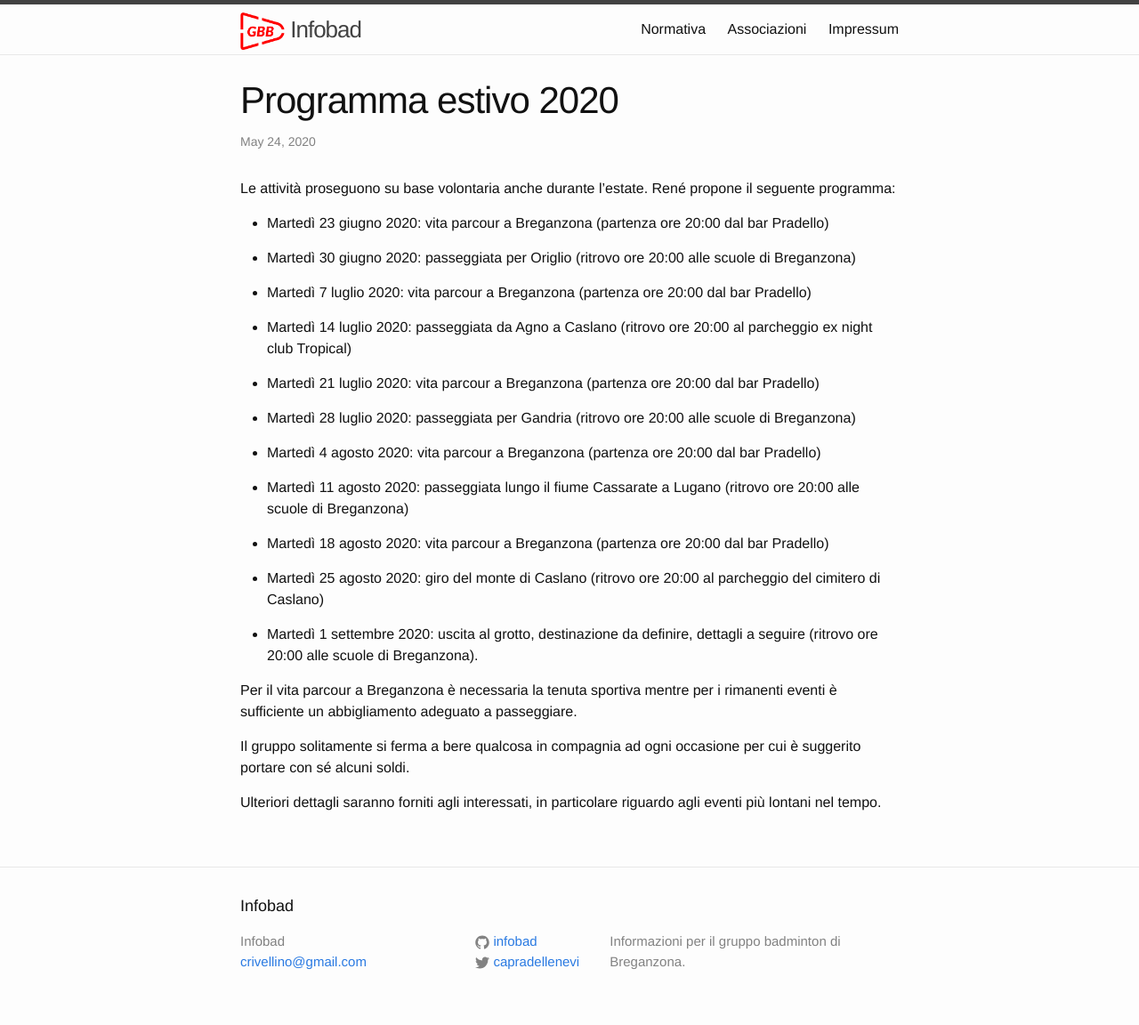
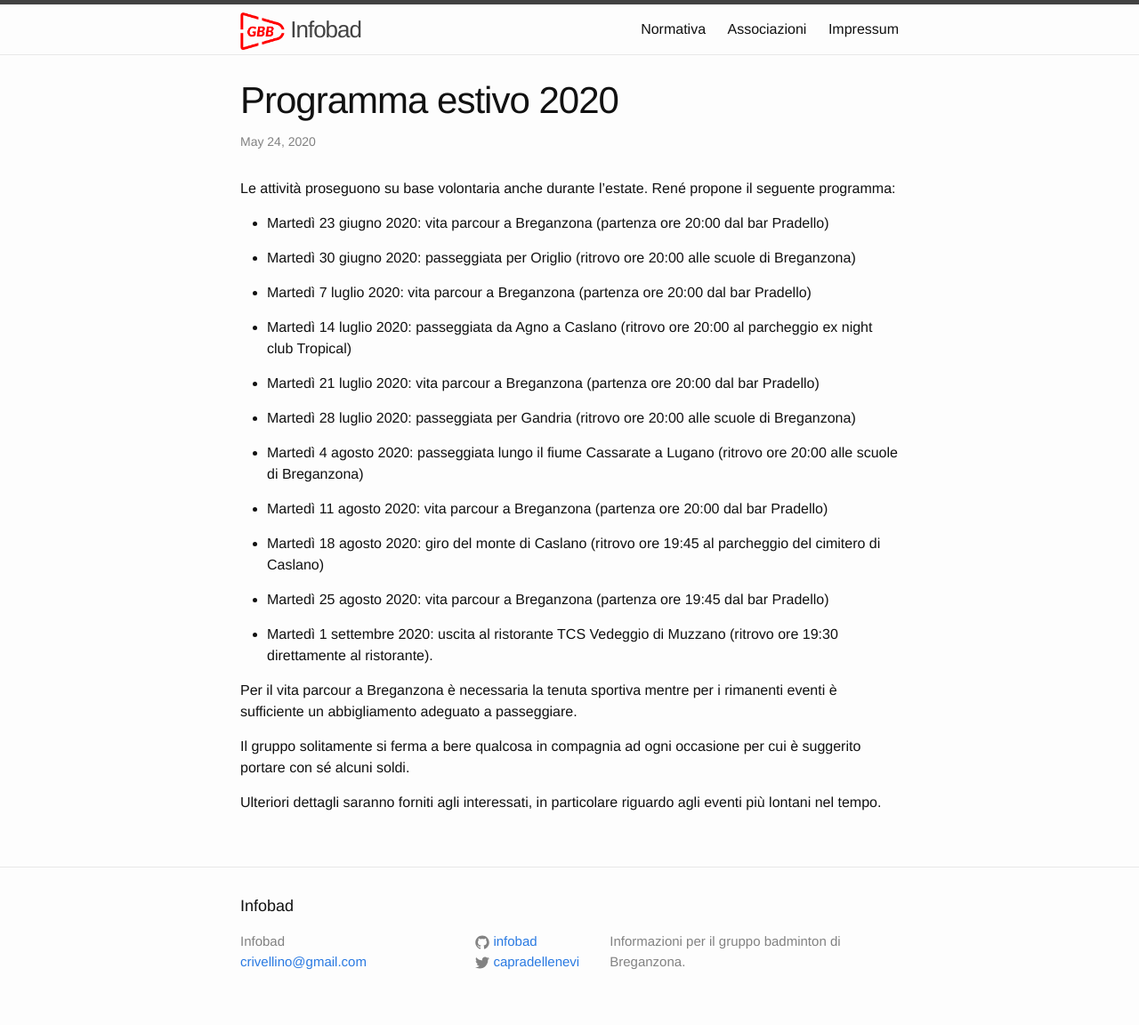
Before and after one commit to infobad/infobad.github.io, a Jekyll site: the page built from _posts/2020-05-24-programma-estivo-2020.markdown, in a window 1280 px wide. Shown: the whole page at 89% size. Built offline with Jekyll 4.4.1, drawn with Linux system fonts in a browser that asks for light colours.

Commit message:
Update calendar of activities

```diff
--- a/_posts/2020-05-24-programma-estivo-2020.markdown
+++ b/_posts/2020-05-24-programma-estivo-2020.markdown
@@ -18,15 +18,15 @@ Le attività proseguono su base volontaria anche durante l'estate. René propone
 
 * Martedì 28 luglio 2020: passeggiata per Gandria (ritrovo ore 20:00 alle scuole di Breganzona)
 
-* Martedì 4 agosto 2020: vita parcour a Breganzona (partenza ore 20:00 dal bar Pradello)
+* Martedì 4 agosto 2020: passeggiata lungo il fiume Cassarate a Lugano (ritrovo ore 20:00 alle scuole di Breganzona)
 
-* Martedì 11 agosto 2020: passeggiata lungo il fiume Cassarate a Lugano (ritrovo ore 20:00 alle scuole di Breganzona)
+* Martedì 11 agosto 2020: vita parcour a Breganzona (partenza ore 20:00 dal bar Pradello)
 
-* Martedì 18 agosto 2020: vita parcour a Breganzona (partenza ore 20:00 dal bar Pradello)
+* Martedì 18 agosto 2020: giro del monte di Caslano (ritrovo ore 19:45 al parcheggio del cimitero di Caslano)
 
-* Martedì 25 agosto 2020: giro del monte di Caslano (ritrovo ore 20:00 al parcheggio del cimitero di Caslano)
+* Martedì 25 agosto 2020: vita parcour a Breganzona (partenza ore 19:45 dal bar Pradello)
 
-* Martedì 1 settembre 2020: uscita al grotto, destinazione da definire, dettagli a seguire (ritrovo ore 20:00 alle scuole di Breganzona).
+* Martedì 1 settembre 2020: uscita al ristorante TCS Vedeggio di Muzzano (ritrovo ore 19:30 direttamente al ristorante).
 
 Per il vita parcour a Breganzona è necessaria la tenuta sportiva mentre per i rimanenti eventi è sufficiente un abbigliamento adeguato a passeggiare.
 
```
